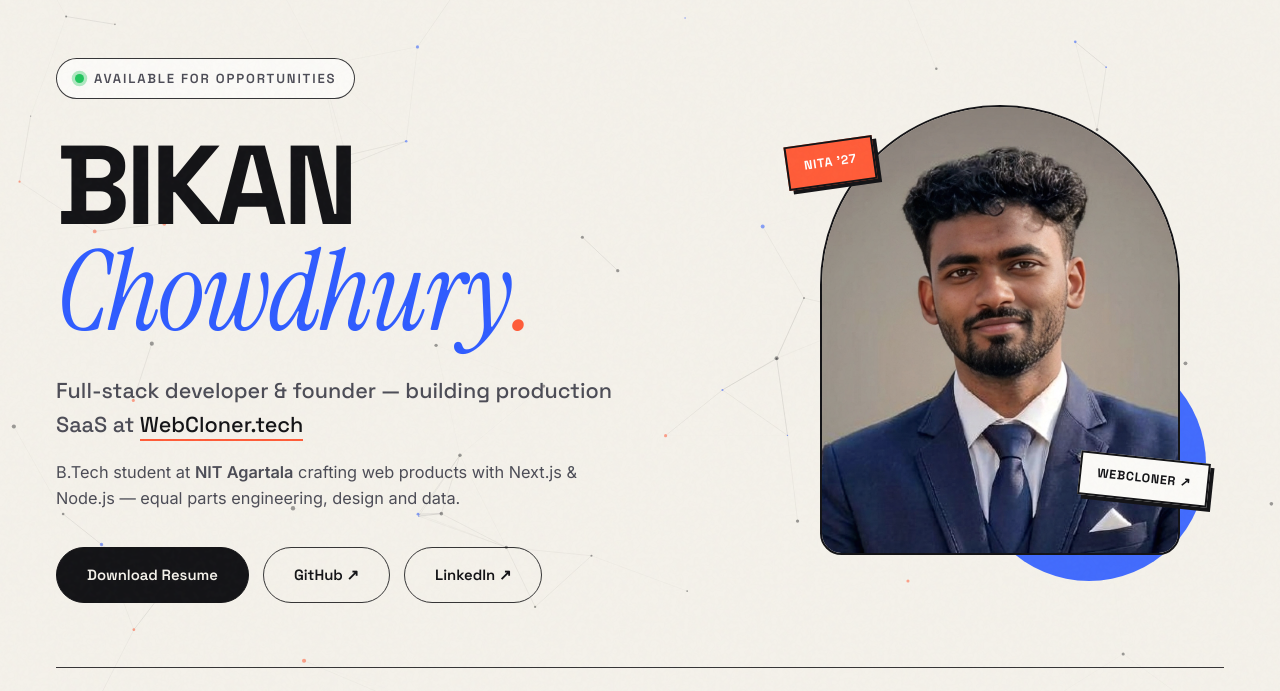
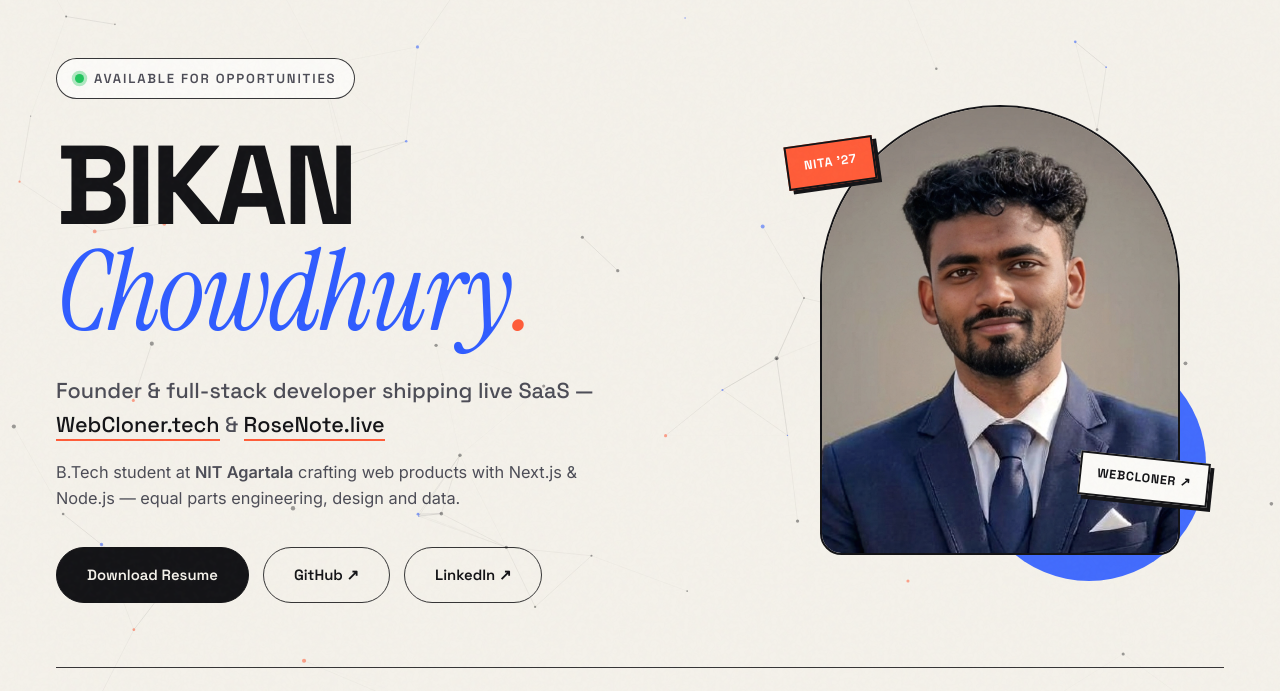
Before and after one commit to bikan-chowdhury/bikan-chowdhury.github.io, a plain HTML site: page index.html in a window 1280 px wide. Shown: the part 82-773 px from the top of the page. Drawn offline with Linux system fonts and the light colour scheme.

Commit message:
Update: sub texts

```diff
--- a/index.html
+++ b/index.html
@@ -56,8 +56,10 @@
             <span class="line line-serif">Chowdhury<span class="hero-period">.</span></span>
           </h1>
           <p class="hero-role intro-item">
-            Full-stack developer &amp; founder — building production SaaS at
+            Founder &amp; full-stack developer shipping live SaaS —
             <a href="https://webcloner.tech" target="_blank" rel="noopener" class="link-mark" data-cursor="hover">WebCloner.tech</a>
+            &amp;
+            <a href="https://rosenote.live" target="_blank" rel="noopener" class="link-mark" data-cursor="hover">RoseNote.live</a>
           </p>
           <p class="hero-sub intro-item">
             B.Tech student at <strong>NIT Agartala</strong> crafting web products with
```
